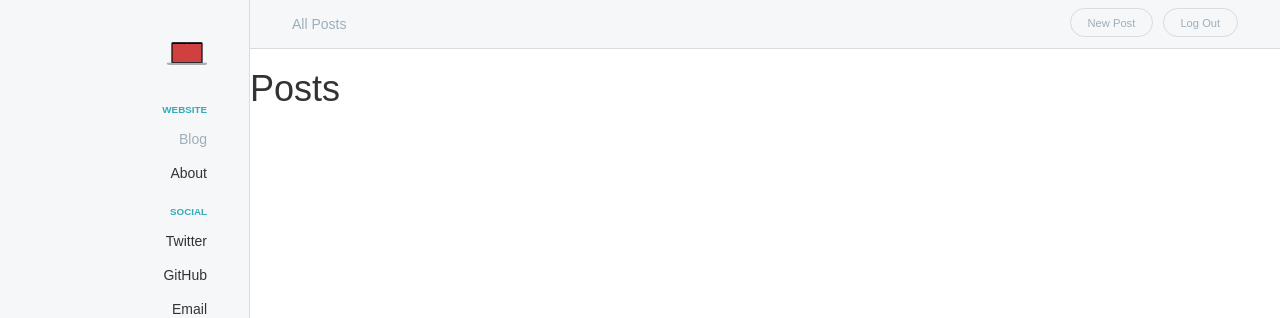
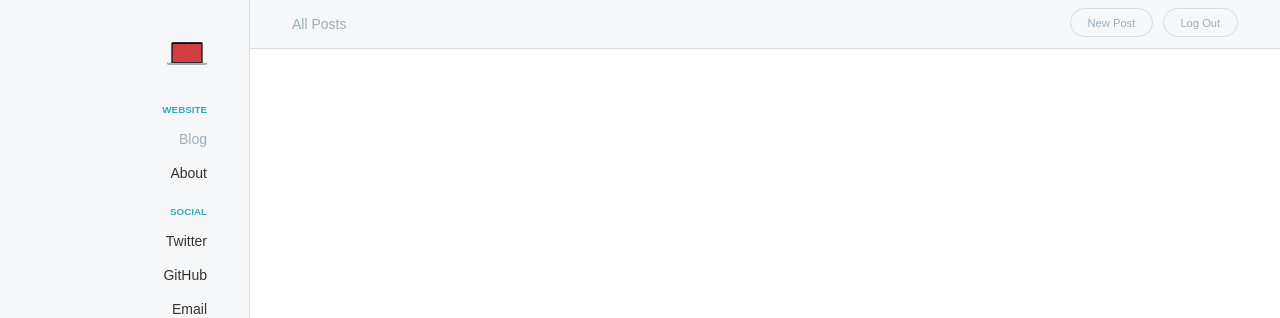
Before and after one commit to snowden88/railsblog, a Rails app: page /posts in a window 1280 px wide. Shown: the top 318 px of the page. Run offline with Rails 7, Linux system fonts and the light colour scheme; data that the repository does not hold is empty; style sheets or scripts are compiled from the project's sources; some libraries are stand-ins or nearby versions.

Commit message:
removed posts from page

```diff
--- a/app/views/posts/index.html.erb
+++ b/app/views/posts/index.html.erb
@@ -1,5 +1,3 @@
-<h1> Posts </h1>
-
 <% @posts.each do |post| %>
   <div class="post_wrapper">
     <h2 class="title_link"><%= link_to post.title, post %></h2>
```
